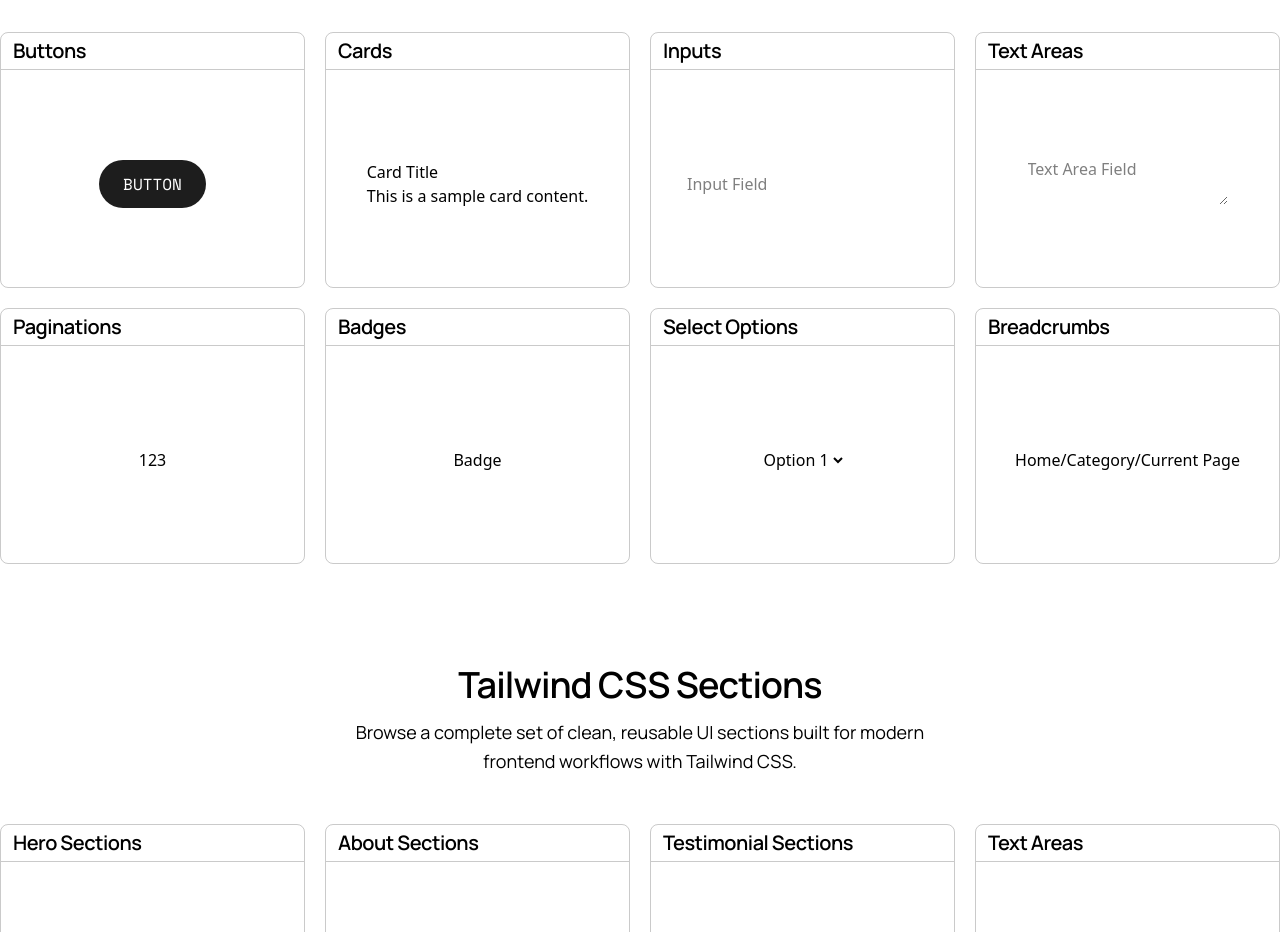
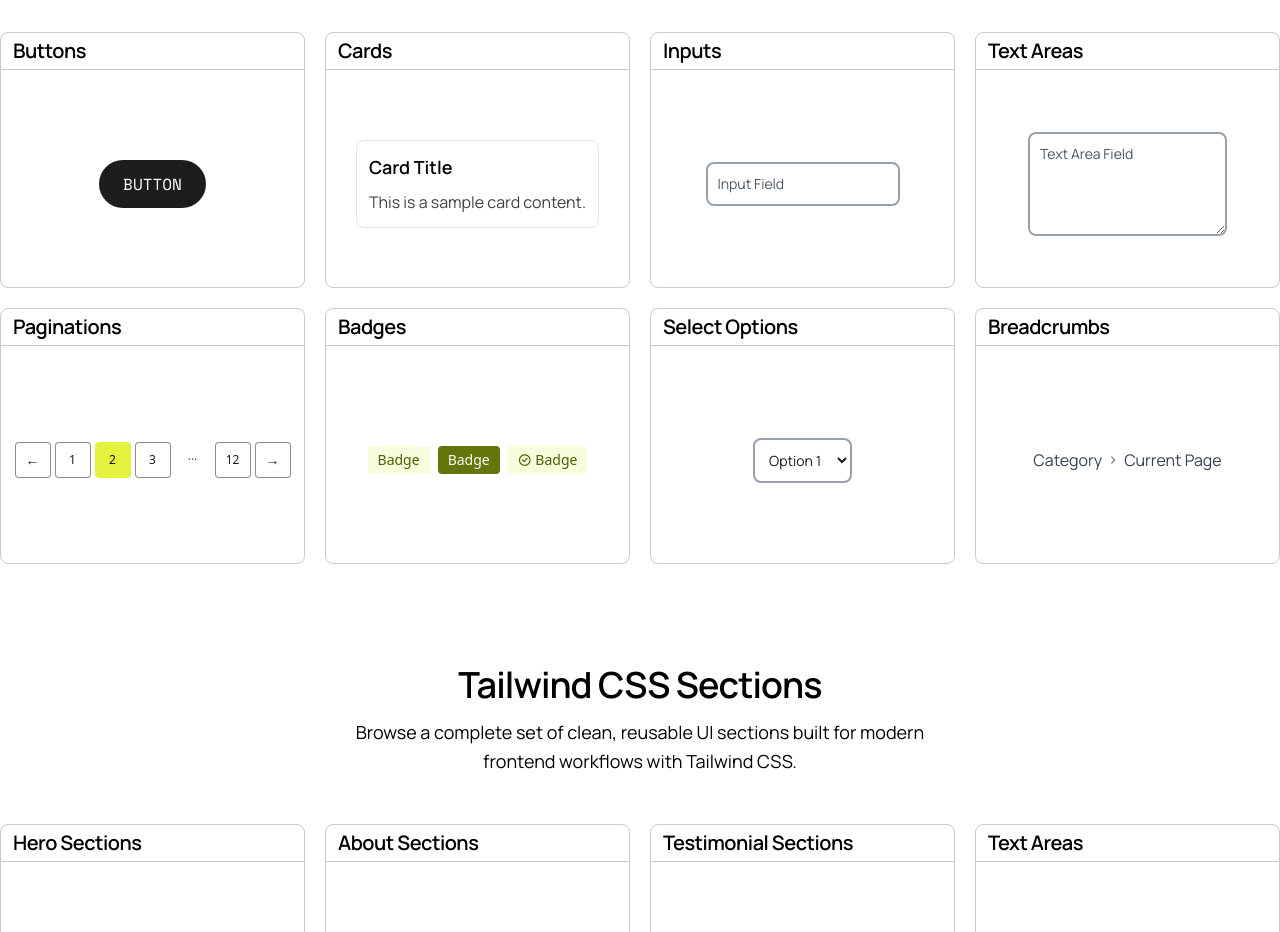
Before and after one commit to EriyaDev/vue-side-project, a Vue app: page / in a window 1280 px wide. Shown: the part 980-1912 px from the top of the page. Built offline with nearby package versions, Linux system fonts and the light colour scheme.

Commit message:
component

```diff
--- a/src/components/Home/AllComponents.vue
+++ b/src/components/Home/AllComponents.vue
@@ -21,40 +21,92 @@ import SectionHeader from './SectionHeader.vue'
       <router-link to="/">
         <ComponentCard
           title="Cards"
-          content="<div class='card-primary'><h3 class='card-title'>Card Title</h3><p class='card-content'>This is a sample card content.</p></div>"
+          content="<div class='p-3 rounded-lg border border-gray-200 flex flex-col gap-2 font-manrope'><h3 class='text-lg font-semibold'>Card Title</h3><p class='text-small opacity-75'>This is a sample card content.</p></div>"
         />
       </router-link>
       <router-link to="/">
         <ComponentCard
           title="Inputs"
-          content="<input type='text' class='input-primary' placeholder='Input Field' />"
+          content="<input type='text' class='input-box' placeholder='Input Field' />"
         />
       </router-link>
       <router-link to="/">
         <ComponentCard
           title="Text Areas"
-          content="<textarea class='textarea-primary' placeholder='Text Area Field'></textarea>"
+          content="<textarea class='textarea-box' rows='4' placeholder='Text Area Field'></textarea>"
         />
       </router-link>
       <router-link to="/">
         <ComponentCard
           title="Paginations"
-          content="<div class='pagination-container'><button class='pagination-btn'>1</button><button class='pagination-btn'>2</button><button class='pagination-btn'>3</button></div>"
+          content="<nav class='flex items-center gap-1'>
+
+  <!-- Prev -->
+  <button class='w-9 h-9 flex items-center justify-center text-sm rounded border border-text-primary/50 bg-primary text-text-primary hover:border-avocado-500 hover:text-text-primary/70 transition-colors cursor-pointer'>
+    &#8592;
+  </button>
+
+  <!-- Page 1 -->
+  <button class='w-9 h-9 flex items-center justify-center text-xs rounded border border-text-primary/50 bg-primary text-text-primary hover:border-avocado-500 hover:text-text-primary/70 transition-colors cursor-pointer font-medium'>
+    1
+  </button>
+
+  <!-- Page 2 (active) -->
+  <button class='w-9 h-9 flex items-center justify-center text-xs rounded border border-avocado-400 bg-avocado-400 text-stone-950 cursor-default font-medium'>
+    2
+  </button>
+
+  <!-- Page 3 -->
+  <button class='w-9 h-9 flex items-center justify-center text-xs rounded border border-text-primary/50 bg-primary text-text-primary hover:border-avocado-500 hover:text-text-primary/70 transition-colors cursor-pointer font-medium'>
+    3
+  </button>
+
+  <!-- Ellipsis -->
+  <span class='w-9 h-9 flex items-center justify-center text-stone-600 text-xs'>···</span>
+
+  <!-- Page 12 -->
+  <button class='w-9 h-9 flex items-center justify-center text-xs rounded border border-text-primary/50 bg-primary text-text-primary hover:border-avocado-500 hover:text-text-primary/70 transition-colors cursor-pointer font-medium'>
+    12
+  </button>
+
+  <!-- Next -->
+  <button class='w-9 h-9 flex items-center justify-center text-sm rounded border border-text-primary/50 bg-primary text-text-primary hover:border-avocado-500 hover:text-text-primary/70 transition-colors cursor-pointer'>
+    &#8594;
+  </button>
+
+</nav>"
         />
       </router-link>
       <router-link to="/">
-        <ComponentCard title="Badges" content="<span class='badge-primary'>Badge</span>" />
+        <ComponentCard
+          title="Badges"
+          content="
+          <div class='flex items-center gap-2'>
+            <span class='rounded-sm bg-avocado-200 px-2.5 py-1 text-sm whitespace-nowrap text-avocado-700'>Badge</span>
+            <span class='rounded-sm bg-avocado-600 px-2.5 py-1 text-sm whitespace-nowrap text-avocado-100'>Badge</span>
+            <span class='rounded-sm bg-avocado-200 px-2.5 py-1 text-sm whitespace-nowrap text-avocado-700'><i class='ri-checkbox-circle-line'></i> Badge</span>
+          </div>
+            "
+        />
       </router-link>
       <router-link to="/">
         <ComponentCard
           title="Select Options"
-          content="<select class='select-primary'><option>Option 1</option><option>Option 2</option><option>Option 3</option></select>"
+          content="<select class='input-box'><option>Option 1</option><option>Option 2</option><option>Option 3</option></select>"
         />
       </router-link>
       <router-link to="/">
         <ComponentCard
           title="Breadcrumbs"
-          content="<div class='breadcrumb-container'><span class='breadcrumb-item'>Home</span><span class='breadcrumb-separator'>/</span><span class='breadcrumb-item'>Category</span><span class='breadcrumb-separator'>/</span><span class='breadcrumb-item active'>Current Page</span></div>"
+          content="<ol class='flex items-center gap-1 text-sm text-gray-700'>
+                      <li>
+                        <a href='#' class='block transition-colors hover:text-text-primary text-small'> Category </a>
+                      </li>
+                      <i class='ri-arrow-right-s-line text-gray-500'></i>
+                      <li>
+                        <a href='#' class='block transition-colors hover:text-text-primary text-small'> Current Page </a>
+                      </li>
+                    </ol>"
         />
       </router-link>
     </div>
```
